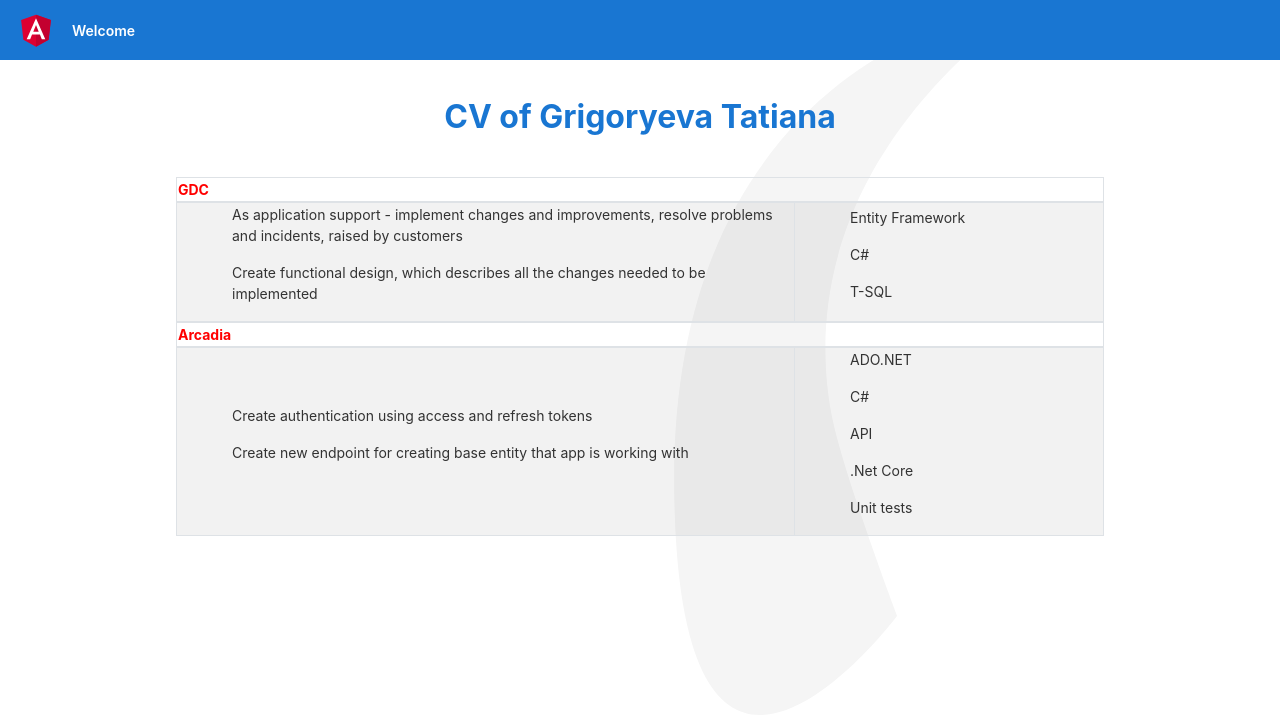
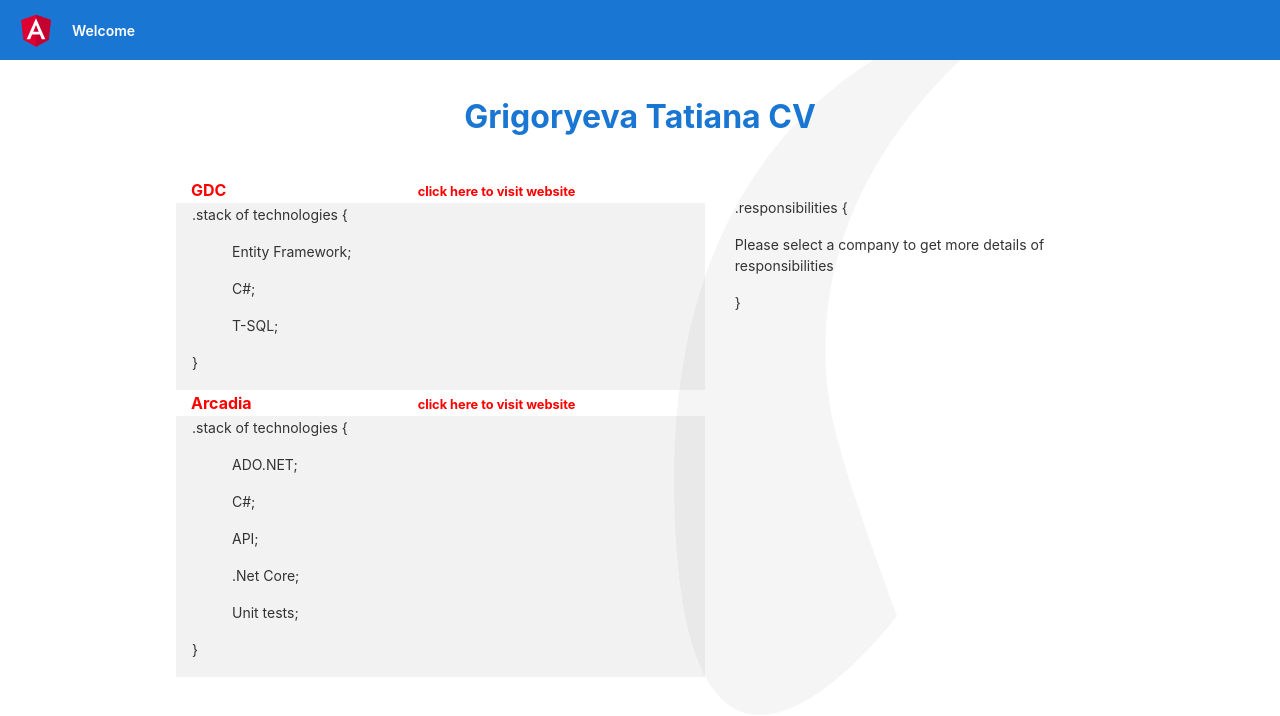
Before and after one commit to ShrinkingUniverse/my-cv-app, an Angular app: page / in a window 1280 px wide. Shown: the top 716 px of the page. Built offline with nearby package versions, Linux system fonts and the light colour scheme.

Commit message:
Create two way binding for selected company to open list of responsibilities Add url address for companies

```diff
--- a/src/app/app.component.html
+++ b/src/app/app.component.html
@@ -168,25 +168,6 @@
   a:hover {
     color: #125699;
   }
-    /* unvisited link */
-    a:link {
-      color: red;
-    }
-
-    /* visited link */
-    a:visited {
-      color: #1976d2;
-    }
-
-    /* mouse over link */
-    a:hover {
-      color: red;
-    }
-
-    /* selected link */
-    a:active {
-      color: #1976d2;
-    }
 
     .terminal {
       position: relative;
@@ -315,9 +296,7 @@
     }
   }
 
-  ul {
-    list-style-type: none;
-  }
+
 </style>
 
 <!-- Toolbar -->
@@ -328,52 +307,16 @@
   <span>Welcome</span>
 
 </div>
-
 <div class="content" role="main">
-  <span class="h2 card-container">CV of {{ title }}</span>
+  <span class="h2 card-container">{{ title }} CV</span>
   <hr />
 
-    <table class="table-striped table-bordered" *ngFor="let item of responsibilities">
-      <thead>
-      <tr>
-        <th colspan="2">
-          <a href="#" class="text-black">{{ item.companyName }}</a>
-        </th>
-      </tr>
-      </thead>
-      <tbody>
-        <tr>
-          <td class="col-md-8" >
-            <ul *ngFor="let single of item.responsibility">
-              <li>{{ single }}</li>
-            </ul>
-          </td>
-          <td class="col-md-4" >
-            <ul *ngFor="let element of item.stack">
-              <li>{{ element }}</li>
-            </ul>
-          </td>
-        </tr>
-      </tbody>
-    </table>
+    <app-responsibilities>
 
-    <!--<div class="row card-container"><a href="#" class="text-black" >{{ item.companyName }}</a></div>
-    <div class="row">
-    <div class="col-md-8" >
-      <ul *ngFor="let single of item.responsibility">
-        <li>{{ single }}</li>
-      </ul>
-    </div>
-    <div class="col-md-4" >
-      <ul *ngFor="let element of item.stack">
-        <li>{{ element }}</li>
-      </ul>
-    </div>
-    </div>-->
+    </app-responsibilities>
 
     <svg id="rocket-smoke" xmlns="http://www.w3.org/2000/svg" width="516.119" height="1083.632" viewBox="0 0 516.119 1083.632">
       <title>Rocket Ship Smoke</title>
       <path id="Path_40" data-name="Path 40" d="M644.6,141S143.02,215.537,147.049,870.207s342.774,201.755,342.774,201.755S404.659,847.213,388.815,762.2c-27.116-145.51-11.551-384.124,271.9-609.1C671.15,139.365,644.6,141,644.6,141Z" transform="translate(-147.025 -140.939)" fill="#f5f5f5" />
     </svg>
-
   </div>
--- a/src/app/app.component.ts
+++ b/src/app/app.component.ts
@@ -1,5 +1,4 @@
 import { Component } from '@angular/core';
-import { Responsibility } from './responcibilities-list/responsibility.model';
 
 @Component({
   selector: 'app-root',
@@ -8,16 +7,4 @@ import { Responsibility } from './responcibilities-list/responsibility.model';
 })
 export class AppComponent {
   title = 'Grigoryeva Tatiana';
-  responsibilities: Responsibility[] = [new Responsibility("GDC",
-    ["As application support - implement changes and improvements, resolve problems and incidents, raised by customers",
-      "Create functional design, which describes all the changes needed to be implemented"],
-    ["Entity Framework", "C#", "T-SQL"]  ),
-  new Responsibility("Arcadia",
-    ["Create authentication using access and refresh tokens",
-      "Create new endpoint for creating base entity that app is working with"],
-    ["ADO.NET", "C#", "API", ".Net Core", "Unit tests"]  )
-  ];
-  get count(): number {
-    return this.responsibilities.length
-  }
  }
--- a/src/app/app.module.ts
+++ b/src/app/app.module.ts
@@ -5,12 +5,16 @@ import { BrowserModule } from '@angular/platform-browser';
 import { AppComponent } from './app.component';
 import { ResponcibilitiesListComponent } from './responcibilities-list/responcibilities-list.component';
 import { ResponsibilityDetailComponent } from './responcibilities-list/responsibility-detail/responsibility-detail.component';
+import { ResponsibilitiesComponent } from './responsibilities/responsibilities.component';
+import { RespocsibilityDescriptionComponent } from './responcibilities-list/respocsibility-description/respocsibility-description.component';
 
 @NgModule({
   declarations: [
     AppComponent,
     ResponcibilitiesListComponent,
-    ResponsibilityDetailComponent
+    ResponsibilityDetailComponent,
+    ResponsibilitiesComponent,
+    RespocsibilityDescriptionComponent
   ],
   imports: [
     BrowserModule,
--- /dev/null
+++ b/src/app/responcibilities-list/respocsibility-description/respocsibility-description.component.html
@@ -0,0 +1,8 @@
+
+<div class="row content">
+  <p>.responsibilities &#123;</p>
+  <p *ngFor="let responsibilityEl of company.responsibility">
+    {{responsibilityEl}}
+  </p>
+  <p>&#125;</p>
+</div>
--- /dev/null
+++ b/src/app/responcibilities-list/respocsibility-description/respocsibility-description.component.ts
@@ -0,0 +1,18 @@
+import { Component, Input, OnInit } from '@angular/core';
+import { Responsibility } from '../responsibility.model';
+
+@Component({
+  selector: 'app-respocsibility-description',
+  templateUrl: './respocsibility-description.component.html',
+  styleUrls: ['./respocsibility-description.component.css']
+})
+export class RespocsibilityDescriptionComponent implements OnInit {
+  @Input() responsibilities: Responsibility
+  @Input() company: Responsibility;
+
+  constructor() { }
+
+  ngOnInit(): void {
+  }
+
+}
--- a/src/app/responcibilities-list/responcibilities-list.component.html
+++ b/src/app/responcibilities-list/responcibilities-list.component.html
@@ -1,7 +1,67 @@
-<div class="row">
+<style>
 
+.content {
+    display: flex;
+    flex-direction: column;
+  }
 
-  <app-responsibility-detail>
-  </app-responsibility-detail>
+  ul {
+    list-style-type: none;
+  }
+  .small-text {
+    font-size: 0.8rem;
+  }
 
+  .moderate-text {
+    font-size: 1rem;
+  }
+
+  /* unvisited link */
+  a:link {
+    color: red;
+  }
+
+  /* visited link */
+  a:visited {
+    color: #1976d2;
+  }
+
+  /* mouse over link */
+  a:hover {
+    color: red;
+  }
+
+  /* selected link */
+  a:active {
+    color: #1976d2;
+  }
+  .margin-from-left {
+    margin-left: 15px
+  }
+  </style >
+
+<div class="content">
+  <table class="table-striped" *ngFor="let item of responsibilities">
+    <thead>
+      <tr>
+        <th class="col-md-3">
+          <a href="#" (click)="onSelected(item)" class="moderate-text"> {{ item.companyName }}</a>
+        </th>
+        <th class="col-md-4">
+          <a href="{{ item.urlAddress }}" class="small-text">click here to visit website</a>
+        </th>
+      </tr>
+    </thead>
+    <tbody>
+      <tr>
+        <td colspan="2">
+          <p class="margin-from-left">.stack of technologies &#123;</p>
+          <ul class="margin-from-left" *ngFor="let element of item.stack">
+            <li>{{ element }};</li>
+          </ul>
+          <p class="margin-from-left">&#125;</p>
+        </td>
+      </tr>
+    </tbody>
+  </table>
 </div>
--- a/src/app/responcibilities-list/responcibilities-list.component.ts
+++ b/src/app/responcibilities-list/responcibilities-list.component.ts
@@ -1,5 +1,4 @@
-import { Component, OnInit } from '@angular/core';
-import { ResponsibilityDetailComponent } from './responsibility-detail/responsibility-detail.component';
+import { Component, EventEmitter, Input, OnInit, Output } from '@angular/core';
 import { Responsibility } from './responsibility.model';
 
 @Component({
@@ -8,9 +7,28 @@ import { Responsibility } from './responsibility.model';
   styleUrls: ['./responcibilities-list.component.css']
 })
 export class ResponcibilitiesListComponent implements OnInit {
+  @Output() companySelected = new EventEmitter<Responsibility>();
+
+  responsibilities: Responsibility[] = [new Responsibility("GDC",
+    ["As application support - implement changes and improvements, resolve problems and incidents, raised by customers",
+      "Create functional design, which describes all the changes needed to be implemented"],
+    ["Entity Framework", "C#", "T-SQL"], "https://icl-services.com/"),
+
+                                        new Responsibility("Arcadia",
+    ["Create authentication using access and refresh tokens",
+      "Create new endpoint for creating base entity that app is working with"],
+    ["ADO.NET", "C#", "API", ".Net Core", "Unit tests"], "https://softwarecountry.com/")
+  ];
+
+  get count(): number {
+    return this.responsibilities.length
+  }
 
   constructor() { }
 
+  onSelected(responsibility: Responsibility) {
+    this.companySelected.emit(responsibility);
+  }
 
   ngOnInit(): void {
   }
--- a/src/app/responcibilities-list/responsibility.model.ts
+++ b/src/app/responcibilities-list/responsibility.model.ts
@@ -3,10 +3,12 @@ export class Responsibility {
   public responsibility: string[];
   public companyName: string;
   public stack: string[];
+  public urlAddress: string;
 
-  constructor(companyName: string, responsibility: string[], stack: string[]) {
+  constructor(companyName: string, responsibility: string[], stack: string[], urlAddress: string) {
     this.responsibility = responsibility;
     this.companyName = companyName;
     this.stack = stack;
+    this.urlAddress = urlAddress;
   }
 }
--- /dev/null
+++ b/src/app/responsibilities/responsibilities.component.html
@@ -0,0 +1,26 @@
+<style>
+  .margin-from-top {
+    margin-top: 20px
+  }
+</style>
+
+<div class="row">
+  <div class="col-md-7">
+    <app-responcibilities-list (companySelected) = "selectedCompany = $event">
+    </app-responcibilities-list>
+  </div>
+  <div class="col-md-5  margin-from-top">
+    <app-respocsibility-description
+      *ngIf= "selectedCompany; else infoText"
+      [company] = "selectedCompany">
+    </app-respocsibility-description>
+    <ng-template #infoText>
+      <p>.responsibilities &#123;</p>
+      <p>
+        Please select a company to get more details of responsibilities
+      </p>
+      <p>&#125;</p>
+    </ng-template>
+  </div>
+
+</div>
--- /dev/null
+++ b/src/app/responsibilities/responsibilities.component.ts
@@ -0,0 +1,16 @@
+import { Component, OnInit } from '@angular/core';
+import { Responsibility } from '../responcibilities-list/responsibility.model';
+
+@Component({
+  selector: 'app-responsibilities',
+  templateUrl: './responsibilities.component.html',
+  styleUrls: ['./responsibilities.component.css']
+})
+export class ResponsibilitiesComponent implements OnInit {
+  selectedCompany: Responsibility
+  constructor() { }
+
+  ngOnInit(): void {
+  }
+
+}
```
Also changed, not shown: src/app/responcibilities-list/respocsibility-description/respocsibility-description.component.css (added), src/app/responsibilities/responsibilities.component.css (added).
